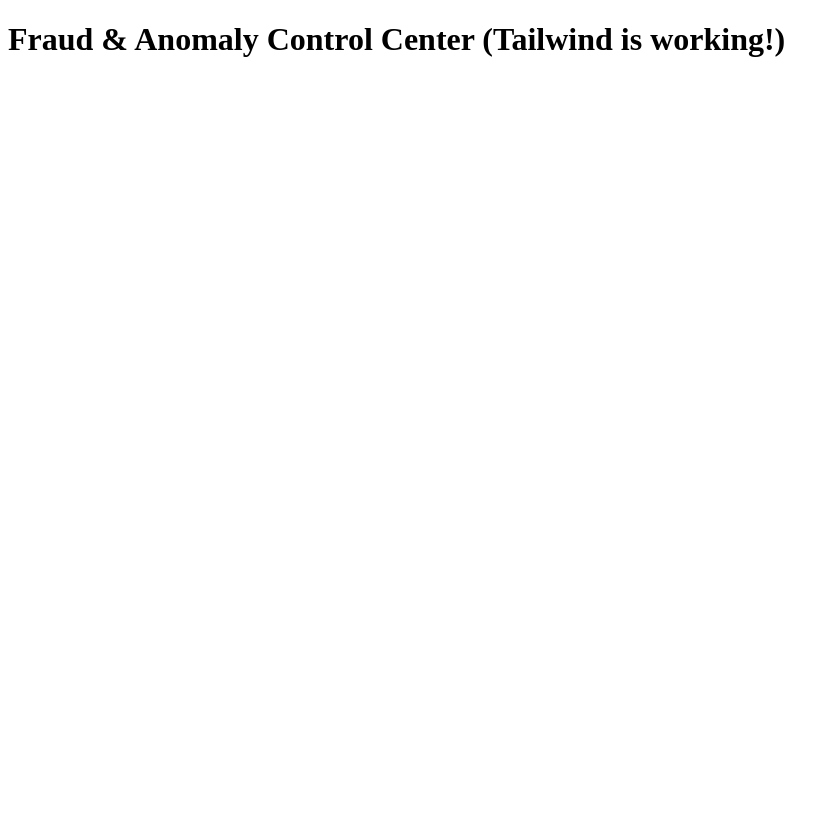
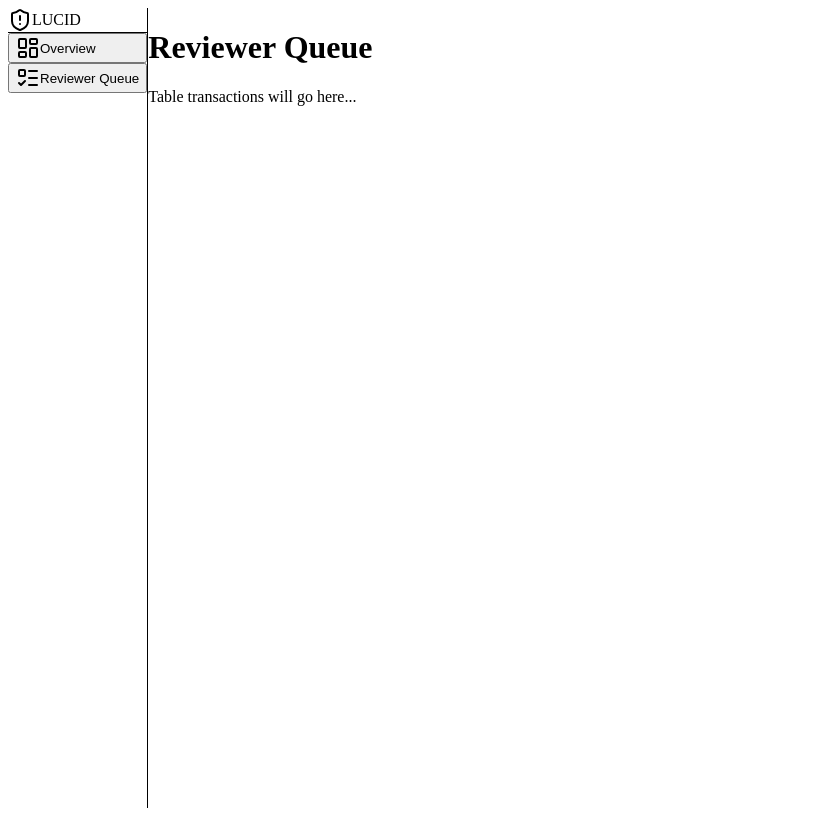
Before and after one commit to ChetuM10/Transaction-Fraud-Anomaly-Detection-System, a React (Vite) app in the folder frontend/: page / in a window 1280 px wide. Shown: the whole page, without its empty margins (0-839 px from the left). Built offline with nearby package versions, Linux system fonts and the light colour scheme.

Commit message:
feature: added Sidebar to App.tsx to enable switiching between Overview and Queue.

```diff
--- a/frontend/src/App.tsx
+++ b/frontend/src/App.tsx
@@ -1,9 +1,32 @@
+import { useState } from "react";
+import { Sidebar } from "./components/layout/Sidebar";
+
 export default function App() {
+  //this remembers which tab is currently active
+  const [activeTab, setActiveTab] = useState<"overview" | "queue">("queue");
+
   return (
-    <div className="min-h-screen bg-background text-white p-8">
-      <h1 className="text-3xl font-bold text-brand-red">
-        Fraud & Anomaly Control Center (Tailwind is working!)
-      </h1>
+    <div className="flex min-h-screen bg-background text-white">
+      {/* left sidebar */}
+      <Sidebar activeTab={activeTab} setActiveTab={setActiveTab} />
+
+      {/* main content */}
+      <div className="flex-1 p-8 overflow-auto">
+        {/* simple paceholder for now */}
+        {activeTab === "overview" && (
+          <div>
+            <h1 className="text-3xl font-bol mb-4"> Overview Dashboard</h1>
+            <p className="text-gray-400">KPIs and Charts will go here...</p>
+          </div>
+        )}
+
+        {activeTab === "queue" && (
+          <div>
+            <h1 className="text-3xl font-bold mb-4">Reviewer Queue</h1>
+            <p className="text-gray-400">Table transactions will go here...</p>
+          </div>
+        )}
+      </div>
     </div>
   );
 }
```
